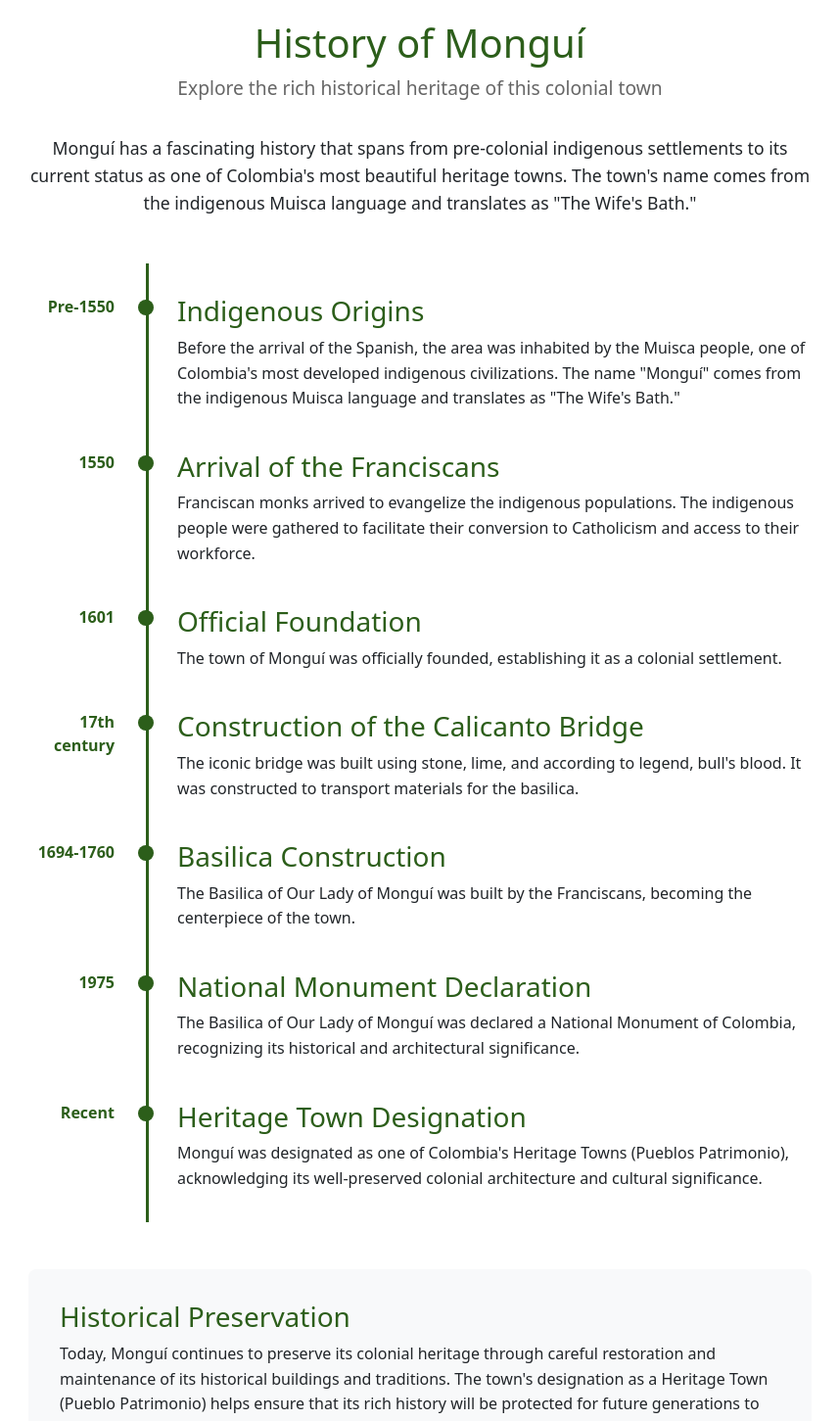
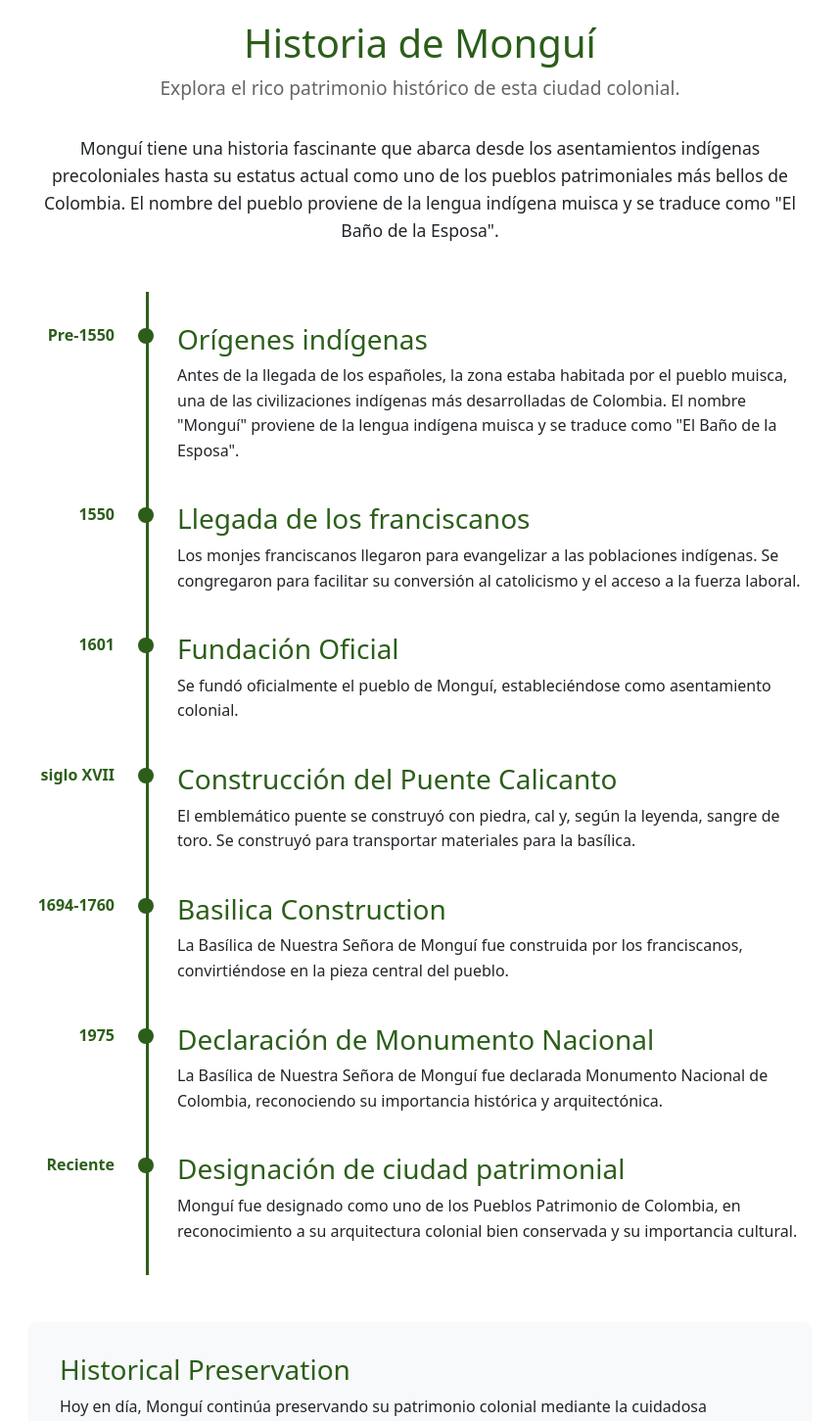
Before and after one commit to OscarCardozoDev/BoyacaTown, a React (Create React App) app: page /history in a window 1280 px wide. Shown: the part 100-1551 px from the top of the page at 98% size, without its empty margins (211-1068 px from the left). Built offline with nearby package versions, Linux system fonts and the light colour scheme.

Commit message:
updated history page

```diff
--- a/src/components/pages/History.tsx
+++ b/src/components/pages/History.tsx
@@ -6,15 +6,16 @@ const History: React.FC = () => {
   return (
     <div className="history-page">
       <div className="page-header">
-        <h1>History of Monguí</h1>
-        <p>Explore the rich historical heritage of this colonial town</p>
+        <h1>Historia de Monguí</h1>
+        <p>Explora el rico patrimonio histórico de esta ciudad colonial.</p>
       </div>
 
       <div className="history-intro">
         <p>
-          Monguí has a fascinating history that spans from pre-colonial indigenous
-          settlements to its current status as one of Colombia's most beautiful heritage towns.
-          The town's name comes from the indigenous Muisca language and translates as "The Wife's Bath."
+        Monguí tiene una historia fascinante que abarca desde los asentamientos indígenas
+        precoloniales hasta su estatus actual como uno de los pueblos patrimoniales más bellos
+        de Colombia. El nombre del pueblo proviene de la lengua indígena muisca y se traduce como
+        "El Baño de la Esposa".
         </p>
       </div>
 
@@ -35,10 +36,9 @@ const History: React.FC = () => {
       <div className="history-note">
         <h3>Historical Preservation</h3>
         <p>
-          Today, Monguí continues to preserve its colonial heritage through careful
-          restoration and maintenance of its historical buildings and traditions.
-          The town's designation as a Heritage Town (Pueblo Patrimonio) helps ensure
-          that its rich history will be protected for future generations to appreciate and enjoy.
+        Hoy en día, Monguí continúa preservando su patrimonio colonial mediante la cuidadosa restauración
+        y el mantenimiento de sus edificios históricos y tradiciones. La designación del pueblo como Pueblo
+        Patrimonio ayuda a garantizar que su rica historia se proteja para que las generaciones futuras la aprecien y disfruten.
         </p>
       </div>
     </div>
--- a/src/data/monguiData.ts
+++ b/src/data/monguiData.ts
@@ -62,45 +62,45 @@ export const attractions: Attraction[] = [
 export const historicalFacts: HistoricalFact[] = [
   {
     id: 1,
-    title: 'Indigenous Origins',
-    description: 'Before the arrival of the Spanish, the area was inhabited by the Muisca people, one of Colombia\'s most developed indigenous civilizations. The name "Monguí" comes from the indigenous Muisca language and translates as "The Wife\'s Bath."',
+    title: 'Orígenes indígenas',
+    description: 'Antes de la llegada de los españoles, la zona estaba habitada por el pueblo muisca, una de las civilizaciones indígenas más desarrolladas de Colombia. El nombre "Monguí" proviene de la lengua indígena muisca y se traduce como "El Baño de la Esposa".',
     year: 'Pre-1550'
   },
   {
     id: 2,
-    title: 'Arrival of the Franciscans',
-    description: 'Franciscan monks arrived to evangelize the indigenous populations. The indigenous people were gathered to facilitate their conversion to Catholicism and access to their workforce.',
+    title: 'Llegada de los franciscanos',
+    description: 'Los monjes franciscanos llegaron para evangelizar a las poblaciones indígenas. Se congregaron para facilitar su conversión al catolicismo y el acceso a la fuerza laboral.',
     year: '1550'
   },
   {
     id: 3,
-    title: 'Official Foundation',
-    description: 'The town of Monguí was officially founded, establishing it as a colonial settlement.',
+    title: 'Fundación Oficial',
+    description: 'Se fundó oficialmente el pueblo de Monguí, estableciéndose como asentamiento colonial.',
     year: '1601'
   },
   {
     id: 4,
-    title: 'Construction of the Calicanto Bridge',
-    description: 'The iconic bridge was built using stone, lime, and according to legend, bull\'s blood. It was constructed to transport materials for the basilica.',
-    year: '17th century'
+    title: 'Construcción del Puente Calicanto',
+    description: 'El emblemático puente se construyó con piedra, cal y, según la leyenda, sangre de toro. Se construyó para transportar materiales para la basílica.',
+    year: 'siglo XVII'
   },
   {
     id: 5,
     title: 'Basilica Construction',
-    description: 'The Basilica of Our Lady of Monguí was built by the Franciscans, becoming the centerpiece of the town.',
+    description: 'La Basílica de Nuestra Señora de Monguí fue construida por los franciscanos, convirtiéndose en la pieza central del pueblo.',
     year: '1694-1760'
   },
   {
     id: 6,
-    title: 'National Monument Declaration',
-    description: 'The Basilica of Our Lady of Monguí was declared a National Monument of Colombia, recognizing its historical and architectural significance.',
+    title: 'Declaración de Monumento Nacional',
+    description: 'La Basílica de Nuestra Señora de Monguí fue declarada Monumento Nacional de Colombia, reconociendo su importancia histórica y arquitectónica.',
     year: '1975'
   },
   {
     id: 7,
-    title: 'Heritage Town Designation',
-    description: 'Monguí was designated as one of Colombia\'s Heritage Towns (Pueblos Patrimonio), acknowledging its well-preserved colonial architecture and cultural significance.',
-    year: 'Recent'
+    title: 'Designación de ciudad patrimonial',
+    description: 'Monguí fue designado como uno de los Pueblos Patrimonio de Colombia, en reconocimiento a su arquitectura colonial bien conservada y su importancia cultural.',
+    year: 'Reciente'
   }
 ];
 
```
